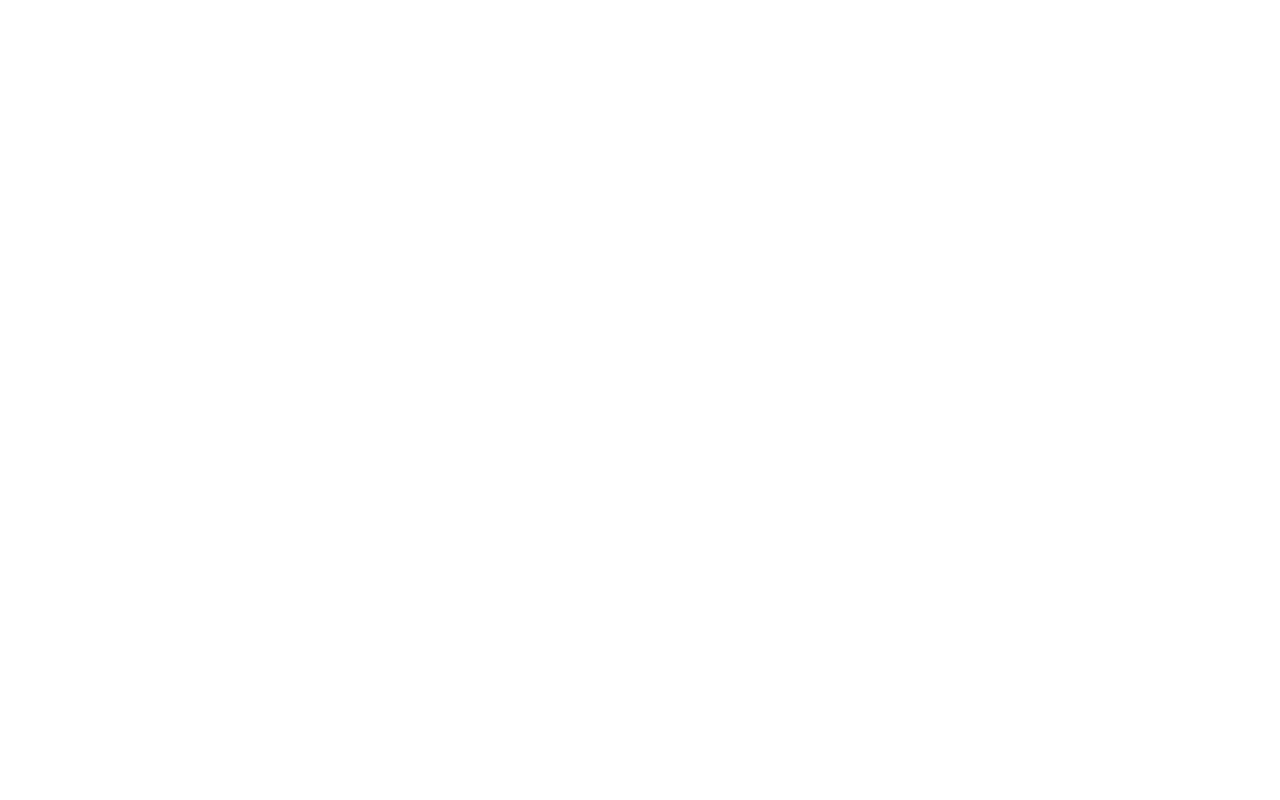
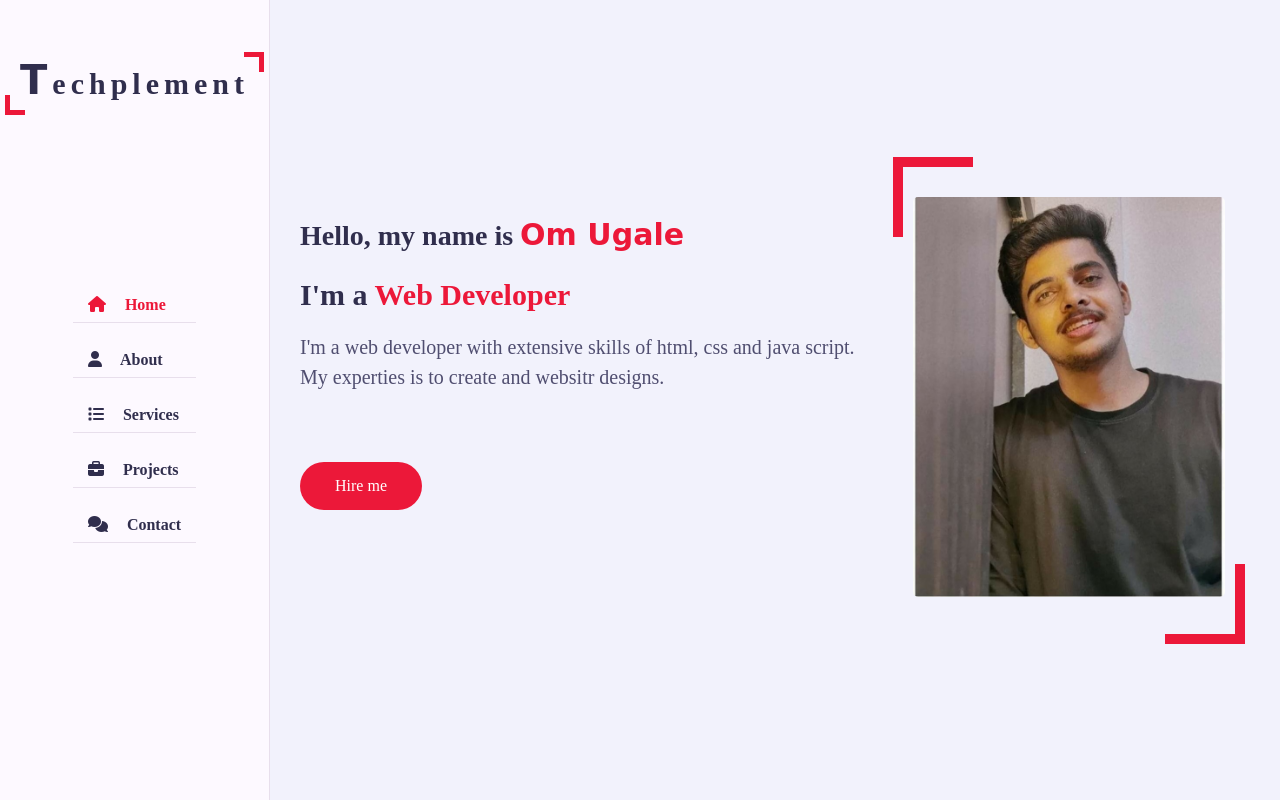
Before and after one commit to Om09062003/TechPlement, a plain HTML site: page Week 1/index.html in a window 1280 px wide. Drawn offline with Linux system fonts and the light colour scheme; a web font is replaced by a local one.

Commit message:
Add new paragraph

```diff
--- /dev/null
+++ b/Week 1/Index.css
@@ -0,0 +1,280 @@
+@import url('https://fonts.googleapis.com/css2?family=Clicker+Script&family=Poppins:wght@200;300;400;500;600;700&display=swap');
+
+:root{
+    --bg-black-900:#f2f2fc;
+    --bg-black-100:#fdf9ff;
+    --bg-black-50:#e8dfec;
+    --text-black-900:#302e4d;
+    --text-black-700:#504e70;
+}
+
+body{
+    line-height: 1.5;
+    font-size: 16px;
+    font-family: 'Poppins' sans-serif;
+}
+
+*{
+    margin: 0;
+    padding: 0;
+    outline: none;
+    text-decoration: none;
+    box-sizing: border-box;
+}
+
+::before,::after{
+    box-sizing: border-box;
+}
+
+ul{
+    list-style: none;
+}
+
+.section{
+    background: var(--bg-black-900);
+    min-height: 100vh;
+    display: block;
+    padding: 0 30px;
+    opacity: 1;
+}
+
+.main-content{
+    padding-left: 270px;
+}
+
+.padd-15{
+    padding-left: 15px;
+    padding-right: 15px;
+}
+
+.container{
+    max-width: 1100px;
+    width: 100%;
+    margin: auto;
+}
+
+.row{
+    display: flex;
+    flex-wrap: wrap;
+    margin-left: -15px;
+    margin-right: -15px;
+    position: relative;
+}
+
+.btn{
+    font-size: 16px;
+    font-weight: 500;
+    padding: 12px 35px;
+    color: white;
+    border-radius: 40px;
+    display: inline-block;
+    white-space: nowrap;
+    border: none;
+    background: var(--skin-color);
+    transition: all 0.3s ease;
+}
+
+.btn:hover{
+    transform: scale(1.05);
+}
+
+.aside{
+    width: 270px;
+    background: var(--bg-black-100);
+    position: fixed;
+    left: 0;
+    top: 0;
+    padding: 30px;
+    height: 100%;
+    border-right: 1px solid var(--bg-black-50);
+    display: flex;
+    justify-content: center;
+    align-items: center;
+    z-index: 10;
+}
+
+.aside .logo{
+    position: absolute;
+    top: 50px;
+    font-size: 30px;
+    text-transform: capitalize;
+}
+
+.aside .logo a{
+    color: var(--text-black-900);
+    font-weight: 700;
+    padding: 15px;
+    font-size: 30px;
+    letter-spacing: 5px;
+    position: relative;
+}
+
+.aside .logo a span{
+    font-family: 'Clicker Script', cursive;
+    font-size: 40px;
+}
+
+.aside .logo a::before{
+    content: '';
+    position: absolute;
+    width: 20px;
+    height: 20px;
+    border-bottom: 5px solid var(--skin-color);
+    border-left: 5px solid var(--skin-color);
+    bottom: 0;
+    left: 0;
+}
+
+.aside .logo a::after{
+    content: '';
+    position: absolute;
+    width: 20px;
+    height: 20px;
+    border-top: 5px solid var(--skin-color);
+    border-right: 5px solid var(--skin-color);
+    top: 0;
+    right: 0;
+}
+
+.aside .nav-toggler
+{
+    height: 40px;
+    width: 45px;
+    border: 1px solid var(--bg-black-50);
+    cursor: pointer;
+    position: fixed;
+    left: 300px;
+    top: 20px;
+    border-radius: 5px;
+    background: var(--bg-black-100);
+    display: none;
+    justify-content: center;
+    align-items: center;
+}
+
+.aside .nav-toggler span{
+    height: 2px;
+    width: 18px;
+    background: var(--skin-color);
+    display: inline-block;
+    position: relative;
+}
+
+.aside .nav-toggler span::before{
+    content: '';
+    height: 2px;
+    width: 18px;
+    background: var(--skin-color);
+    position: absolute;
+    top: -6px;
+    left: 0;
+}
+
+.aside .nav-toggler span::after{
+    content: '';
+    height: 2px;
+    width: 18px;
+    background: var(--skin-color);
+    position: absolute;
+    top: 6px;
+    left: 0;
+}
+
+.aside .nav{
+    margin-top: 50px;
+}
+
+.aside .nav li{
+    margin-bottom: 20px;
+    display: block;
+}
+
+.aside .nav li a{
+    font-size: 16px;
+    font-weight:600;
+    display: block;
+    border-bottom: 1px solid var(--bg-black-50);
+    color: var(--text-black-900);
+    padding: 5px 15px;
+}
+
+.aside .nav li a.active{
+    color: var(--skin-color);
+}
+
+.aside .nav li a i{
+   margin-right: 15px;
+}
+
+.home{
+    min-height: 100vh;
+    display: flex;
+    color: var(--text-black-900);
+}
+
+.home .home-info{
+    flex: 0 0 60%;
+    max-width: 60%;
+}
+
+h3.hello{
+    font-size: 28px;
+    margin: 15px 0;
+}
+
+h3.hello span{
+    font-family: 'Clicker Script', cursive;
+    font-size: 30px;
+    font-weight: 700;
+    color: var(--skin-color);
+}
+
+h3.my-profession{
+    font-size: 30px;
+    margin: 15px 0;
+}
+
+.typing{
+    color: var(--skin-color);
+}
+
+.home-info p{
+    margin-bottom: 70px;
+    font-size: 20px;
+    color: var(--text-black-700);
+}
+
+.home .home-img{
+    flex: 0 0 40%;
+    max-width: 40%;
+    text-align: center;
+    position: relative;
+}
+
+.home-img::after{
+    content: '';
+    position: absolute;
+    height: 80px;
+    width: 80px;
+    border-bottom: 10px solid var(--skin-color);
+    border-right: 10px solid var(--skin-color);
+    right: 20px;
+    bottom: -40px
+}
+
+.home-img::before{
+    content: '';
+    position: absolute;
+    height: 80px;
+    width: 80px;
+    border-top: 10px solid var(--skin-color);
+    border-left: 10px solid var(--skin-color);
+    left: 20px;
+    top: -40px
+}
+
+.home .home-img img{
+    margin: auto;
+    border-radius: 5px;
+    height: 400px;
+}
--- /dev/null
+++ b/Week 1/color-1.css
@@ -0,0 +1,3 @@
+:root{
+    --skin-color:#ec1839;
+}
--- a/Week 1/index.html
+++ b/Week 1/index.html
@@ -1,12 +1,48 @@
 <!DOCTYPE html>
 <html lang="en">
-<head>
-    <meta charset="UTF-8">
-    <meta http-equiv="X-UA-Compatible" content="IE=edge">
-    <meta name="viewport" content="width=device-width, initial-scale=1.0">
+  <head>
+    <meta charset="UTF-8" />
+    <meta http-equiv="X-UA-Compatible" content="IE=edge" />
+    <meta name="viewport" content="width=device-width, initial-scale=1.0" />
     <title>Om - Developer Portfolio</title>
-</head>
-<body>
-
-</body>
+    <link rel="stylesheet" href="index.css" />
+    <link rel="stylesheet" href="color-1.css">
+    <link rel="stylesheet" href="https://cdnjs.cloudflare.com/ajax/libs/font-awesome/6.5.1/css/all.min.css">
+  </head>
+  <body>
+    <div class="main-container">
+      <div class="aside">
+        <div class="logo">
+          <a href="#"><span>T</span>echplement</a>
+        </div>
+        <div class="nav-toggler">
+          <span></span>
+        </div>
+        <ul class="nav">
+          <li><a href="#" class="active"><i class="fa fa-home"></i> Home</a></li>
+          <li><a href="#"><i class="fa fa-user"></i> About</a></li>
+          <li><a href="#"><i class="fa fa-list"></i> Services</a></li>
+          <li><a href="#"><i class="fa fa-briefcase"></i> Projects</a></li>
+          <li><a href="#"><i class="fa fa-comments"></i> Contact</a></li>
+        </ul>
+      </div>
+      <div class="main-content">
+        <section class="home section">
+          <div class="container">
+            <div class="row">
+              <div class="home-info padd-15">
+                <h3 class="hello">Hello, my name is <span class="name">Om Ugale</span></h3>
+                <h3 class="my-profession">I'm a <span class="typing">Web Developer</span></h3>
+                <p>I'm a web developer with extensive skills of html, css and java script. My experties is to create and websitr designs.</p>
+                <a href="#contact" class="btn hire-me">Hire me</a>
+              </div>
+              <div class="home-img padd-15">
+                <img src="myself.jpg" alt="">
+              </div>
+            </div>
+          </div>
+        </section>
+      </div>
+    </div>
+  </body>
 </html>
```
Also changed, not shown: Week 1/myself.jpg (added), Week 1/script.js (added).
